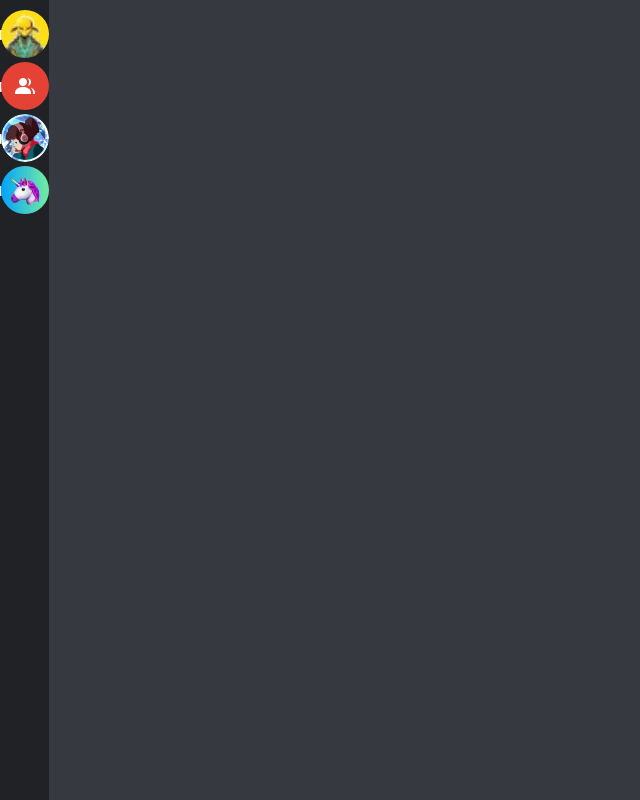
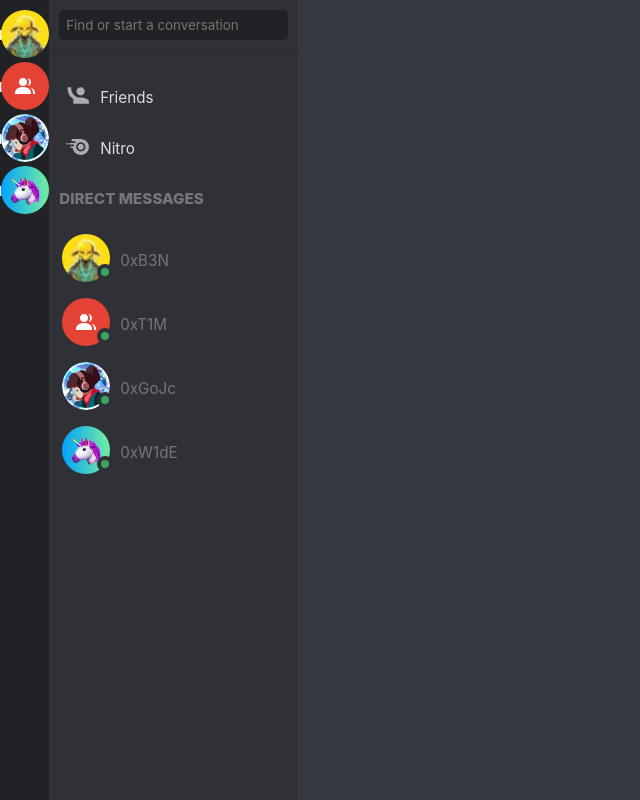
Before and after one commit to gepthecoder/discord-blockchain, a Next.js app in the folder client/: page / in a window 1280 px wide. Shown: the whole page, without its empty margins (0-640 px from the left). Built offline with nearby package versions, Linux system fonts and the light colour scheme.

Commit message:
$0020: [Home] [DirectMessages]: setup conversation list and render dm card components + style

```diff
--- a/client/components/ConversationList.js
+++ b/client/components/ConversationList.js
@@ -1,11 +1,97 @@
 import styles from '../styles/conversationList.module.css'
 
+import { useEffect, useState } from 'react'
+import Image from 'next/image'
+
+// Components
+import DmCard from './DmCard'
+
+// Icons
+import friends from '../assets/icons/friends.svg'
+import nitro from '../assets/icons/nitro.svg'
+
+import avatar1 from '../assets/avatar-1.webp'
+import avatar2 from '../assets/avatar-2.png'
+import avatar3 from '../assets/avatar-3.webp'
+import avatar4 from '../assets/avatar-4.webp'
+
+
+const dummyDMs = [
+    {
+        id: 1,
+        name: '0xB3N',
+        avatar: avatar1,
+    },
+    {
+        id: 2,
+        name: '0xT1M',
+        avatar: avatar2,
+    },
+    {
+        id: 3,
+        name: '0xGoJc',
+        avatar: avatar3,
+    },
+    {
+        id: 4,
+        name: '0xW1dE',
+        avatar: avatar4,
+    },
+]
+
+
 const ConversationList = () => {
-  return (
-    <div className={styles.conversations}>
 
-    </div>
-  )
+    const [dms, setDms] = useState(dummyDMs)
+
+    return (
+        <div className={styles.conversations}>
+
+            <div className={styles.conversationListTop}>
+                <input type='search' placeholder='Find or start a conversation' />
+            </div>
+
+            <div className={styles.conversationsContainer}>
+            <div className={styles.elementsContainer}>
+            <div className={styles.svgContainer}>
+                <Image
+                height={25}
+                width={25}
+                src={friends}
+                className={styles.svg}
+                alt='friends'
+                />
+            </div>
+            <p>Friends</p>
+            </div>
+            <div className={styles.elementsContainer}>
+            <div className={styles.svgContainer}>
+                <Image
+                height={25}
+                width={25}
+                src={nitro}
+                className={styles.svg}
+                alt='nitro'
+                />
+            </div>
+            <p>Nitro</p>
+            </div>
+            <div className={styles.dmTitle}>DIRECT MESSAGES</div>
+            {dms.map((dm, index) => (
+            <DmCard
+                key={index}
+                name={dm.name}
+                id={dm.id}
+                avatar={
+                dm.avatar ||
+                'https://encrypted-tbn0.gstatic.com/images?q=tbn:ANd9GcS3OCSMFIW5fZ3vSN6yGpD-w-6SsL2_ZPA_sw&usqp=CAU'
+                }
+                status='online'
+            />
+            ))}
+            </div>
+        </div>
+    )
 }
 
 export default ConversationList
--- /dev/null
+++ b/client/components/DmCard.js
@@ -0,0 +1,30 @@
+import Image from 'next/image'
+import styles from '../styles/dmCard.module.css'
+import { useRouter } from 'next/router'
+
+const DmCard = ({ name, status, avatar, id }) => {
+
+    const router = useRouter()
+
+    const changeUrl = () => {
+        router.push(`?conversation=${id}&name=${name}`)
+    }
+
+    return (
+        <div className={styles.dmCard} onClick={changeUrl}>
+        <div className={styles.dmAvatarContainer}>
+            <Image
+            src={avatar}
+            className={styles.dmAvatar}
+            height={48}
+            width={48}
+            alt={name}
+            />
+            <div className={styles.dmCardStatus} id={status} />
+        </div>
+        <p className={styles.dmCardName}>{name}</p>
+        </div>
+    )
+}
+
+export default DmCard
--- /dev/null
+++ b/client/styles/dmCard.module.css
@@ -0,0 +1,59 @@
+.dmCard {
+    display: flex;
+    align-items: center;
+    width: 104%;
+    margin-left: -4px;
+    border-radius: 5px;
+    cursor: pointer;
+    padding: 6px 7px;
+  }
+
+.dm-card .status {
+    position: absolute;
+    top: 20px;
+    left: 21px;
+}
+
+.dmCard:hover {
+    background: var(--hover-light-grey-color);
+}
+
+.dmAvatarContainer {
+    position: relative;
+    margin-right: 10px;
+}
+
+.dmAvatar {
+    margin-right: 14px;
+    background: var(--light-grey);
+    width: 32px;
+    height: 32px;
+    border-radius: 100px;
+}
+
+.dmCardStatus {
+    width: 16px;
+    height: 16px;
+    border-radius: 41px;
+    position: absolute;
+    left: 35px;
+    top: 30px;
+}
+
+.dmCardName {
+    opacity: 0.4;
+}
+
+.dm-avatar-container > status {
+    position: absolute;
+    top: 20px;
+    left: -20px;
+}
+
+.status {
+    width: 16px;
+    height: 16px;
+    border-radius: 41px;
+    position: absolute;
+    left: 80px;
+}
```
